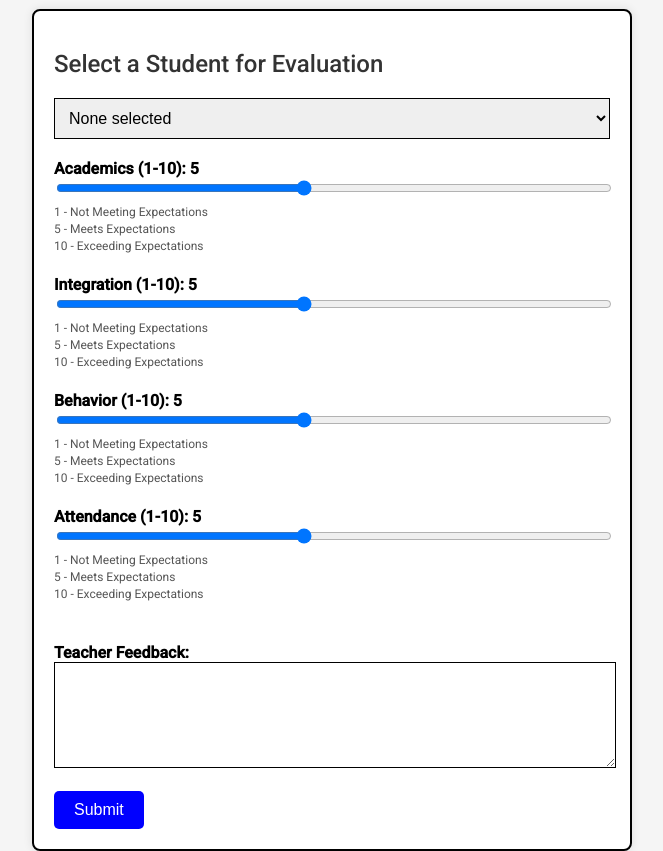
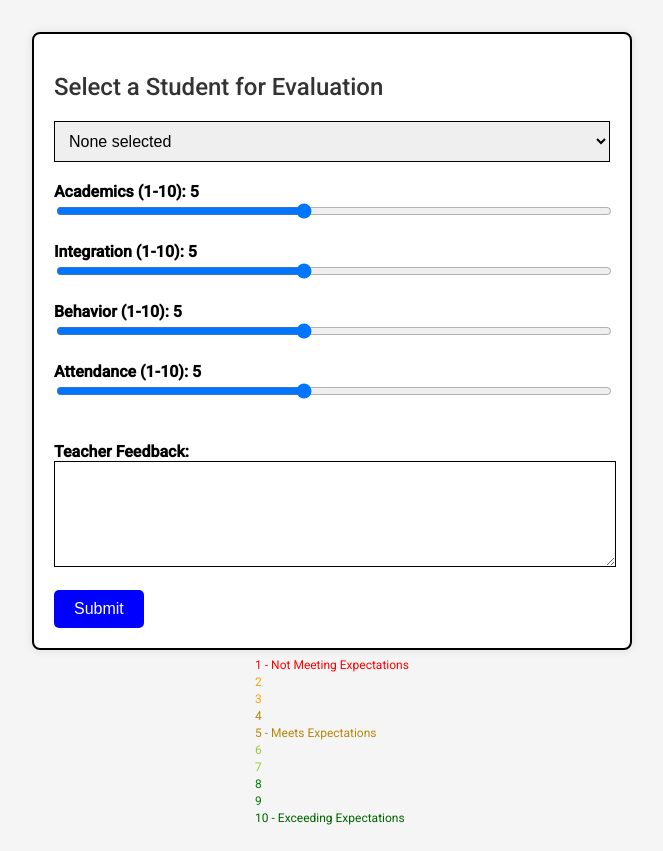
Before and after one commit to ChristianInfluence/student-evaluation, a plain HTML site: page index.html in a window 1280 px wide. Shown: the whole page, without its empty margins (308-971 px from the left). Drawn offline with Linux system fonts and the light colour scheme; no server answers.

Commit message:
Update index.html

```diff
--- a/index.html
+++ b/index.html
@@ -14,46 +14,39 @@
 
     <div class="slider-container">
       <label for="academics">Academics (1-10): <span id="academicsValue" class="slider-value">5</span></label>
-      <input type="range" id="academics" min="1" max="10" value="5" oninput="updateValue('academics')">
-      <div class="legend">
-        <p>1 - Not Meeting Expectations</p>
-        <p>5 - Meets Expectations</p>
-        <p>10 - Exceeding Expectations</p>
-      </div><br>
+      <input type="range" id="academics" min="1" max="10" value="5" oninput="updateValue('academics')"><br><br>
 
       <label for="integration">Integration (1-10): <span id="integrationValue" class="slider-value">5</span></label>
-      <input type="range" id="integration" min="1" max="10" value="5" oninput="updateValue('integration')">
-      <div class="legend">
-        <p>1 - Not Meeting Expectations</p>
-        <p>5 - Meets Expectations</p>
-        <p>10 - Exceeding Expectations</p>
-      </div><br>
+      <input type="range" id="integration" min="1" max="10" value="5" oninput="updateValue('integration')"><br><br>
 
       <label for="behavior">Behavior (1-10): <span id="behaviorValue" class="slider-value">5</span></label>
-      <input type="range" id="behavior" min="1" max="10" value="5" oninput="updateValue('behavior')">
-      <div class="legend">
-        <p>1 - Not Meeting Expectations</p>
-        <p>5 - Meets Expectations</p>
-        <p>10 - Exceeding Expectations</p>
-      </div><br>
+      <input type="range" id="behavior" min="1" max="10" value="5" oninput="updateValue('behavior')"><br><br>
 
       <label for="attendance">Attendance (1-10): <span id="attendanceValue" class="slider-value">5</span></label>
-      <input type="range" id="attendance" min="1" max="10" value="5" oninput="updateValue('attendance')">
-      <div class="legend">
-        <p>1 - Not Meeting Expectations</p>
-        <p>5 - Meets Expectations</p>
-        <p>10 - Exceeding Expectations</p>
-      </div><br>
+      <input type="range" id="attendance" min="1" max="10" value="5" oninput="updateValue('attendance')"><br><br>
     </div>
 
     <label for="feedback">Teacher Feedback:</label><br>
     <textarea id="feedback"></textarea><br><br>
 
-    <button id="submitButton">Submit</button>
+    <button id="submitButton" onclick="submitEvaluation()">Submit</button>
+    <div id="loading" class="loading"></div>
+  </div>
+
+  <div class="legend">
+    <p><span class="legend-value" style="color: red;">1 - Not Meeting Expectations</span></p>
+    <p><span class="legend-value" style="color: orange;">2</span></p>
+    <p><span class="legend-value" style="color: orange;">3</span></p>
+    <p><span class="legend-value" style="color: darkgoldenrod;">4</span></p>
+    <p><span class="legend-value" style="color: darkgoldenrod;">5 - Meets Expectations</span></p>
+    <p><span class="legend-value" style="color: yellowgreen;">6</span></p>
+    <p><span class="legend-value" style="color: yellowgreen;">7</span></p>
+    <p><span class="legend-value" style="color: green;">8</span></p>
+    <p><span class="legend-value" style="color: green;">9</span></p>
+    <p><span class="legend-value" style="color: darkgreen;">10 - Exceeding Expectations</span></p>
   </div>
 
   <div id="message" class="message"></div>
-  <div id="loading" class="loading">Processing...</div>
 
   <script src="script.js"></script>
 
```
